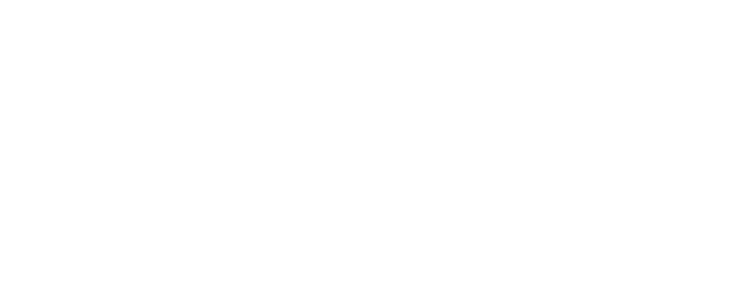
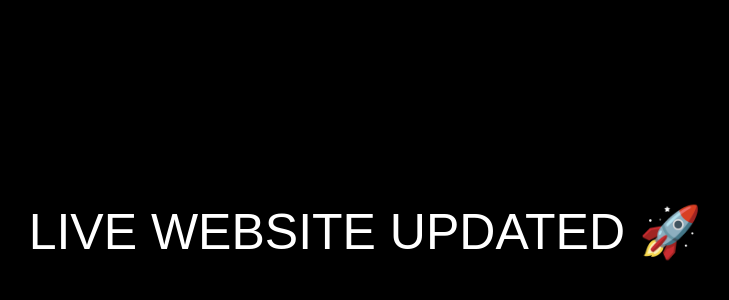
Before and after one commit to chandugadharla/storiesbysaiteja, a Next.js app: page / in a window 1280 px wide. Shown: the part 168-468 px from the top of the page, without its empty margins (275-1004 px from the left). Built offline with nearby package versions, Linux system fonts and the light colour scheme.

Commit message:
testing live update

```diff
--- a/app/page.tsx
+++ b/app/page.tsx
@@ -1,12 +1,15 @@
 export default function Home() {
   return (
-    <iframe
-      src="/index.html"
-      style={{
-        width: "100%",
-        height: "100vh",
-        border: "none",
-      }}
-    />
-  );
+    <div style={{
+      background:"black",
+      color:"white",
+      height:"100vh",
+      display:"flex",
+      justifyContent:"center",
+      alignItems:"center",
+      fontSize:"50px"
+    }}>
+      LIVE WEBSITE UPDATED 🚀
+    </div>
+  )
 }
```
